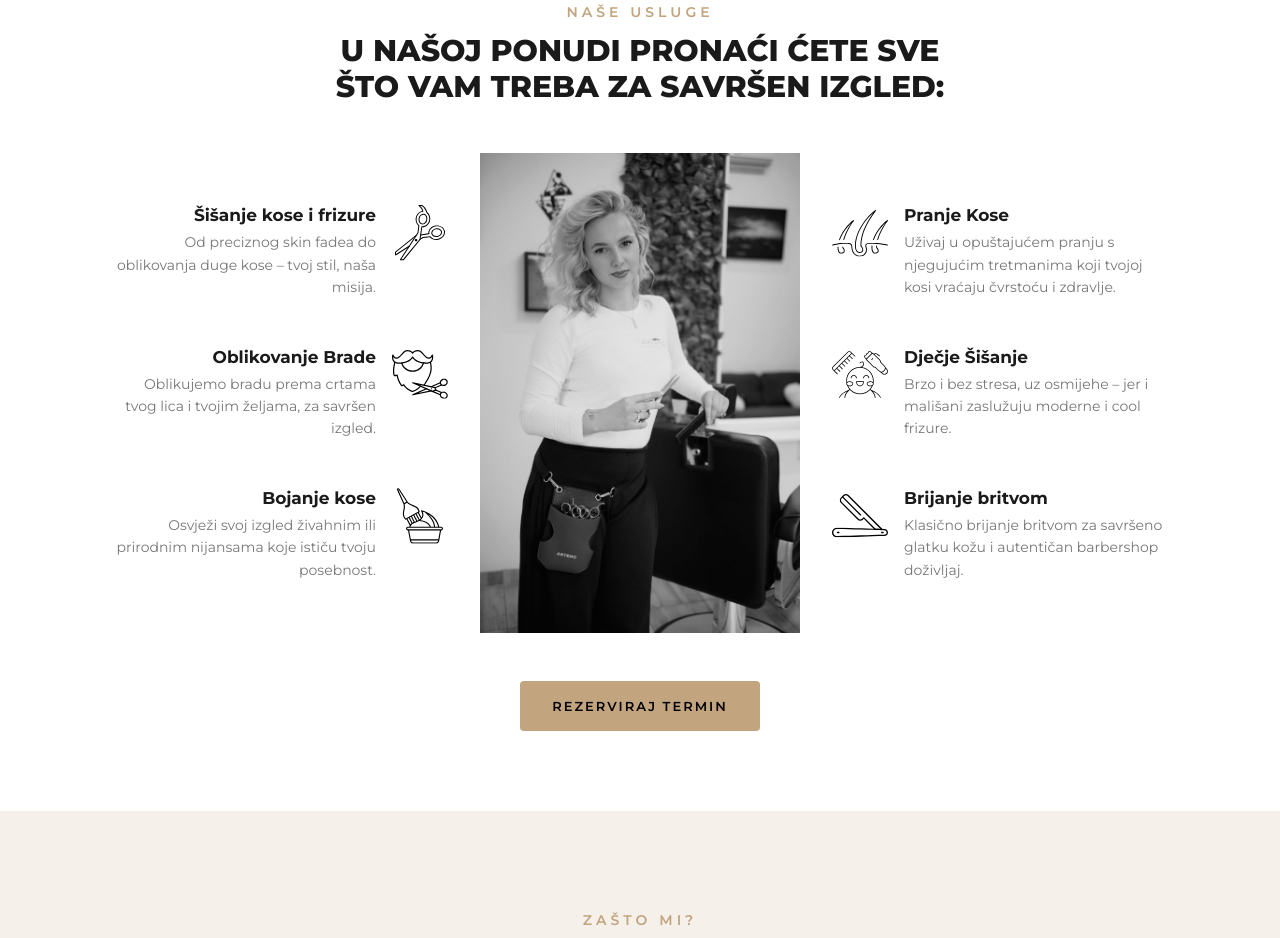
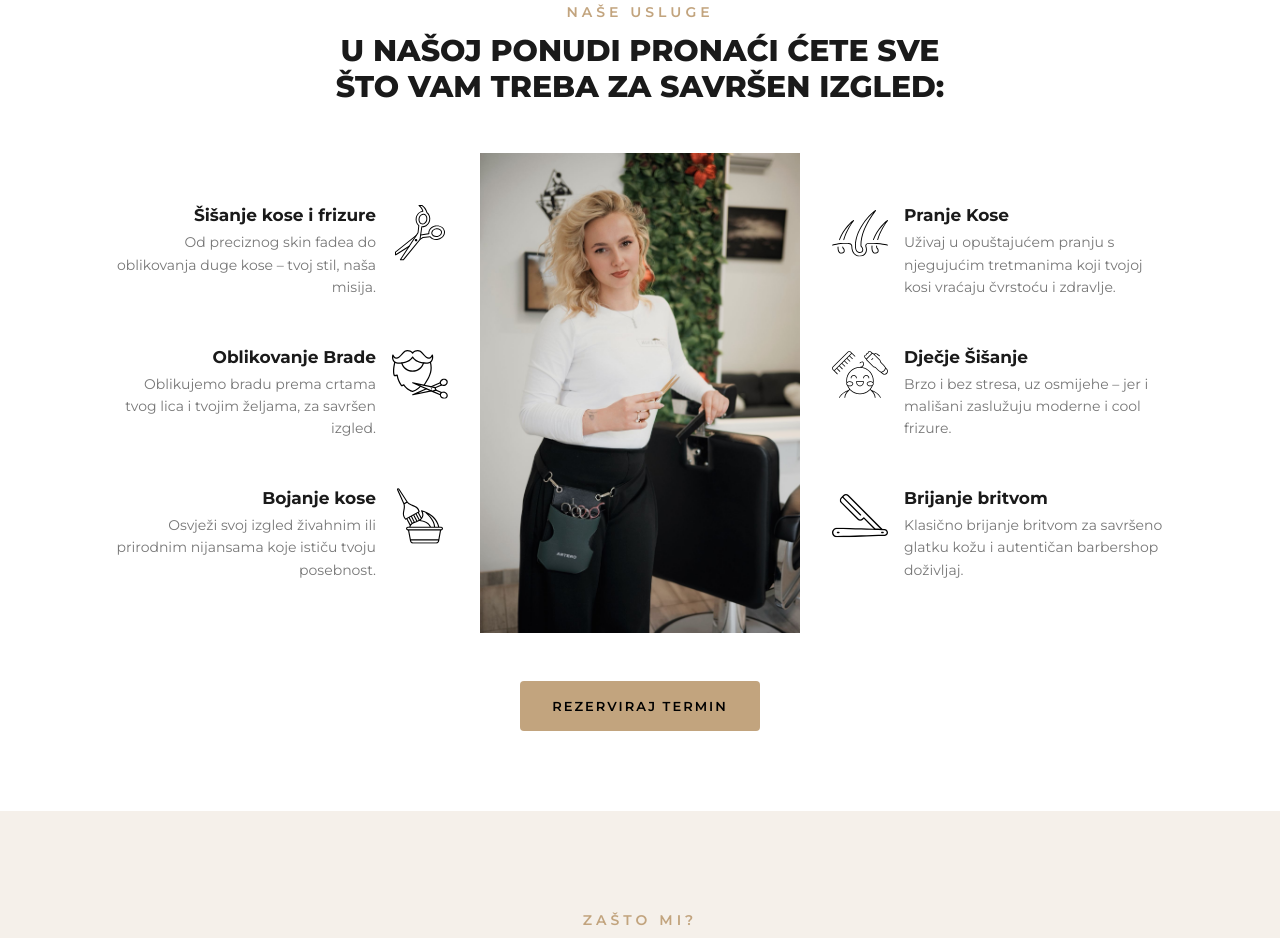
Before and after one commit to benkoivor96/menshairstyle, a plain HTML site: page index.html in a window 1280 px wide. Shown: the part 1463-2401 px from the top of the page. Drawn offline with Linux system fonts and the light colour scheme.

Commit message:
Remove grayscale filter from services section image
Co-Authored-By: Claude Sonnet 4.5 <noreply@anthropic.com>

```diff
--- a/index.html
+++ b/index.html
@@ -518,7 +518,7 @@ ul { list-style: none; }
   width: 100%;
   height: auto;
   display: block;
-  filter: grayscale(100%);
+  filter: none;
 }
 .services-center-img .img-placeholder {
   width: 100%;
```
